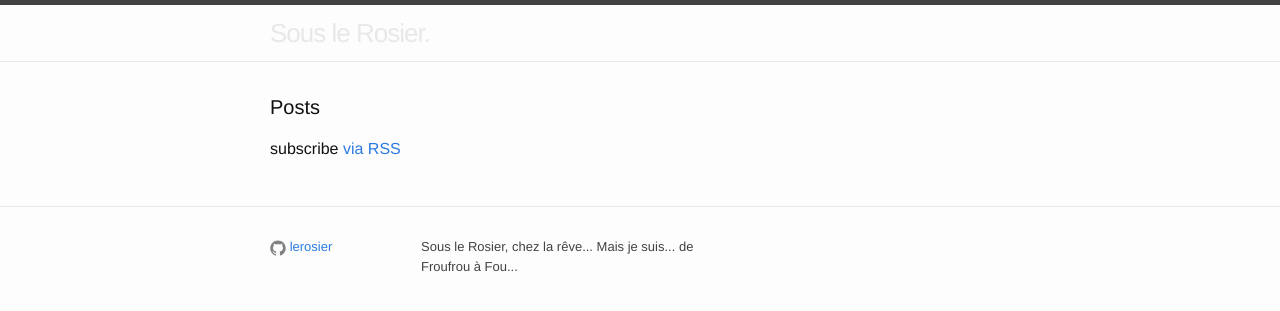
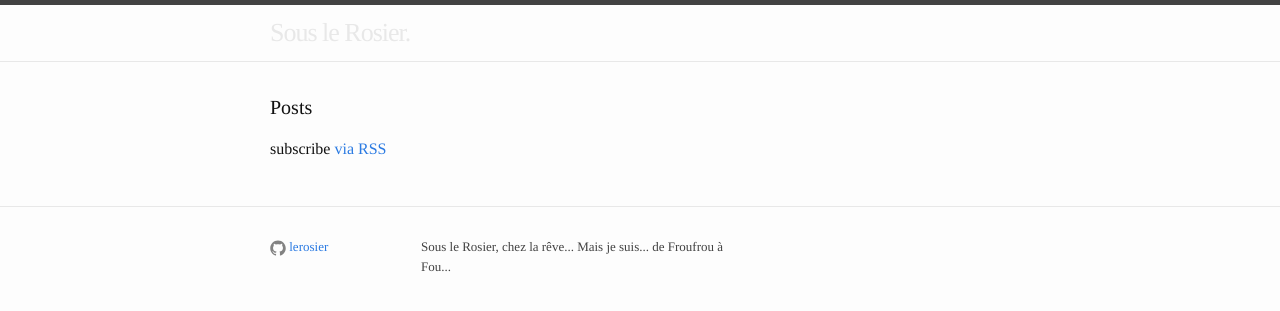
Before and after one commit to lerosier/lerosier.github.com, a Jekyll site: the page built from index.html, in a window 1280 px wide. Shown: the top 311 px of the page. Built offline with Jekyll 4.4.1, drawn with Linux system fonts in a browser that asks for light colours.

Commit message:
Update main.scss

```diff
--- a/css/main.scss
+++ b/css/main.scss
@@ -6,7 +6,7 @@
 
 
 // Our variables
-$base-font-family: "Helvetica Neue", Helvetica, Arial, sans-serif;
+$base-font-family: "Avenir book", Times, Arial;
 $base-font-size:   16px;
 $base-font-weight: 400;
 $small-font-size:  $base-font-size * 0.875;
```
